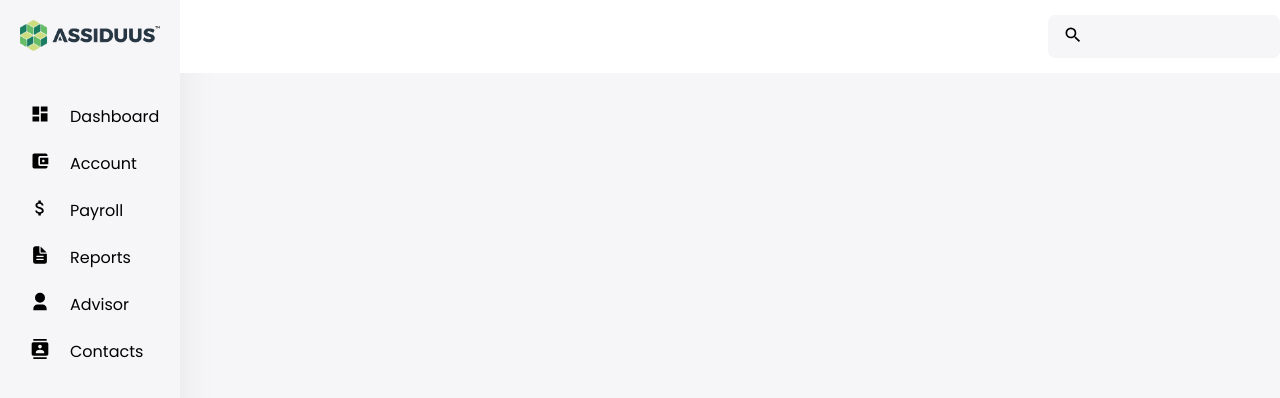
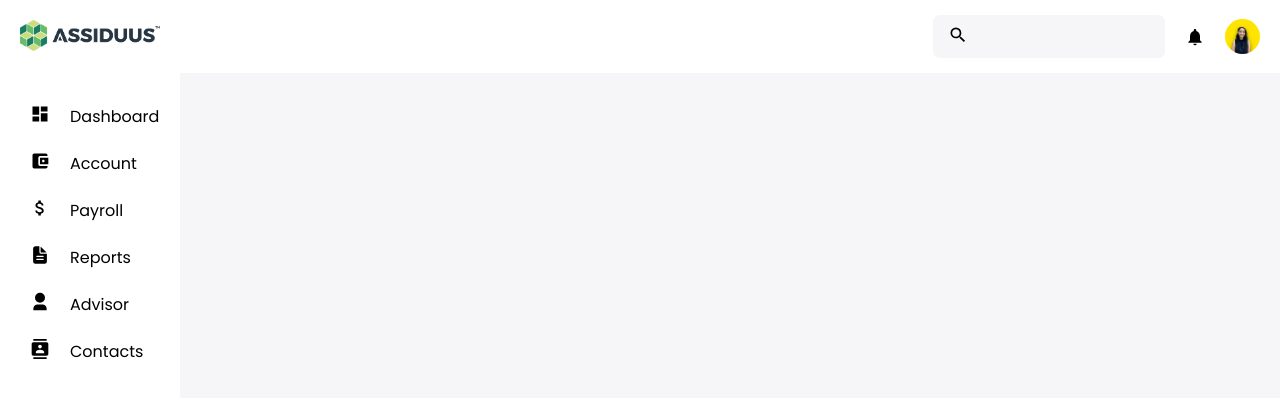
Before and after one commit to Vaishali2127/assiduus, a React (Vite) app: page / in a window 1280 px wide. Shown: the top 398 px of the page. Built offline with nearby package versions, Linux system fonts and the light colour scheme.

Commit message:
add sidebar and navbar

```diff
--- a/src/components/navbar/navbar.jsx
+++ b/src/components/navbar/navbar.jsx
@@ -1,6 +1,7 @@
 import React from 'react';
 import styled from 'styled-components';
-import { MdOutlineSearch } from 'react-icons/md';
+import { MdOutlineSearch, MdNotifications } from 'react-icons/md';
+import Avatar from '../../assets/avatar.png';
 
 const UpperWrapper = styled.div`
   background-color: #fff;
@@ -8,11 +9,18 @@ const UpperWrapper = styled.div`
   width: 100%;
   justify-content: end;
   padding: 15px 0;
+  align-items: center;
+
+  img {
+    border-radius: 50%;
+    margin: 0 20px;
+  }
 
   .search-wrapper {
     background-color: #f6f6f8;
     border-radius: 7px;
     padding-left: 15px;
+    margin-right: 20px;
   }
 
   .search {
@@ -35,6 +43,8 @@ const Navbar = () => {
           label="Search"
         />
       </div>
+      <MdNotifications size={20} />
+      <img src={Avatar} alt="" width={35} />
     </UpperWrapper>
   );
 };
--- a/src/components/sidebar.jsx
+++ b/src/components/sidebar.jsx
@@ -23,16 +23,14 @@ const LeftWrapper = styled.div`
   width: 13rem;
   /* width: fit-content; */
   height: 100vh;
-  box-shadow: 14px -2px 47px -24px rgba(0, 0, 0, 0.1);
+  background-color: #fff;
 `;
 const LogoWrapper = styled.div`
   padding: 20px;
 `;
 const ListGroup = styled.ul`
   list-style: none;
-  /* padding: 20px 0; */
   padding: 0;
-  /* margin: 0 auto; */
 
   .hover {
     :hover {
@@ -45,8 +43,6 @@ const ListItem = styled.li`
   display: flex;
   padding: 10px;
   padding-left: 30px;
-
-  /* width: fit-content; */
 `;
 
 const ListIcon = styled.div``;
```
Also changed, not shown: src/assets/avatar.png (added).
